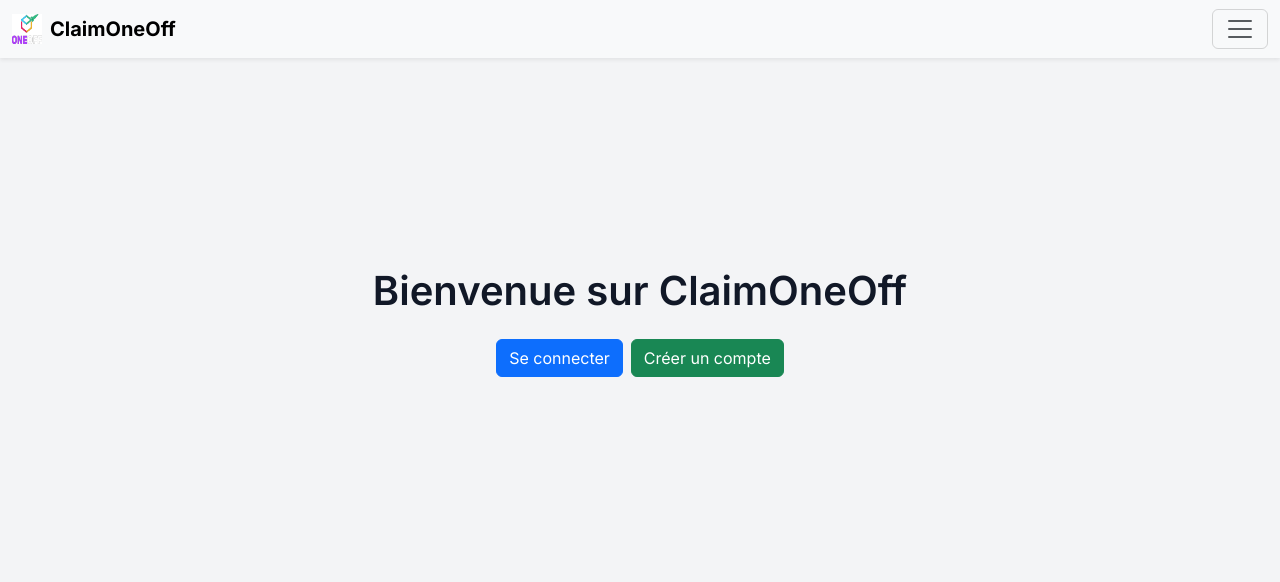
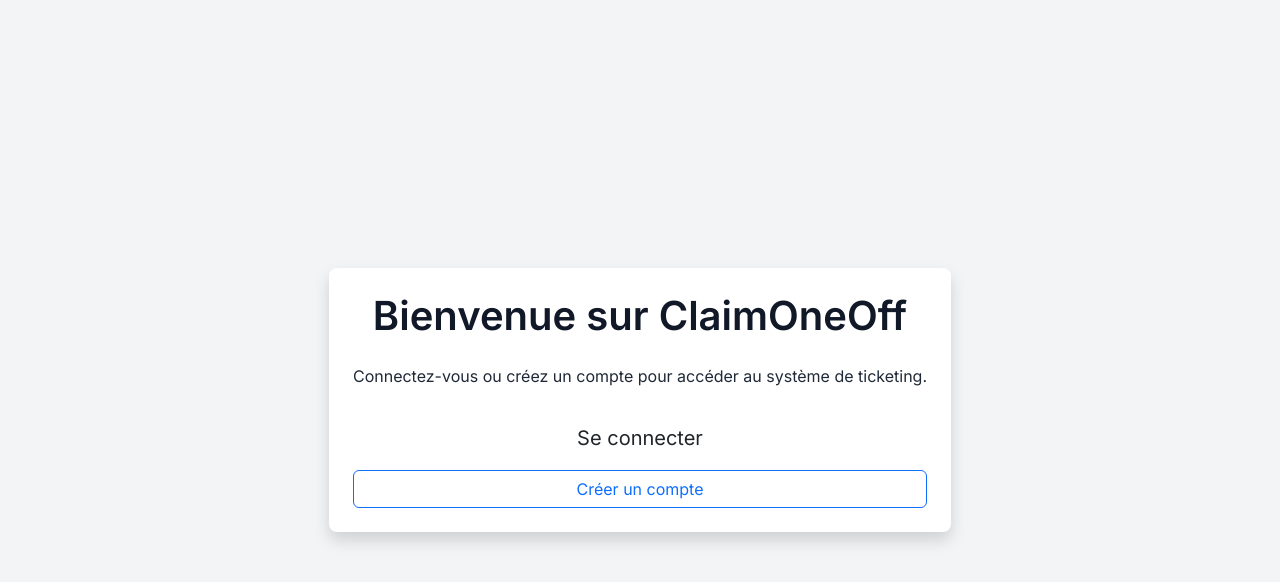
Before and after one commit to OneOffsas/claimoneoff-front02, a Next.js app: page / in a window 1280 px wide. Shown: the top 582 px of the page. Built offline with nearby package versions, Linux system fonts and the light colour scheme.

Commit message:
Update index.js

```diff
--- a/pages/index.js
+++ b/pages/index.js
@@ -1,18 +1,19 @@
 // pages/index.js
-import Layout from "../components/Layout";
-import Link from "next/link";
-import { Button } from "react-bootstrap";
+import Link from 'next/link';
 
 export default function Home() {
   return (
-    <Layout>
-      <div className="d-flex flex-column align-items-center justify-content-center" style={{ minHeight: "60vh" }}>
+    <div className="d-flex justify-content-center align-items-center vh-100" style={{ backgroundColor: '#f3f4f6' }}>
+      <div className="text-center p-4 bg-white shadow card-custom">
         <h1 className="mb-4">Bienvenue sur ClaimOneOff</h1>
-        <div>
-          <Button as={Link} href="/login" variant="primary" className="me-2">Se connecter</Button>
-          <Button as={Link} href="/register" variant="success">Créer un compte</Button>
-        </div>
+        <p className="mb-4">Connectez-vous ou créez un compte pour accéder au système de ticketing.</p>
+        <Link href="/login" passHref>
+          <a className="btn btn-primary-custom btn-lg mb-2 w-100">Se connecter</a>
+        </Link>
+        <Link href="/register" passHref>
+          <a className="btn btn-outline-primary w-100">Créer un compte</a>
+        </Link>
       </div>
-    </Layout>
+    </div>
   );
 }
```
